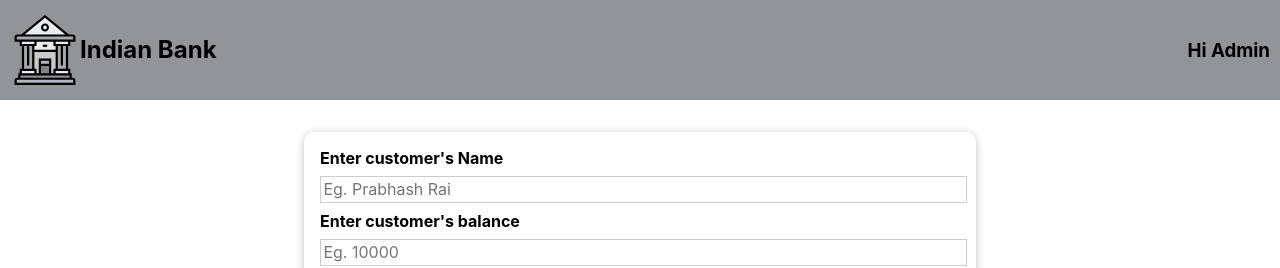
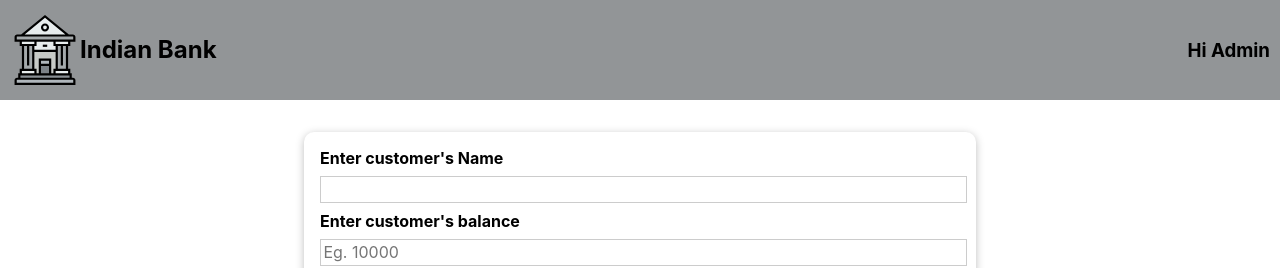
Before and after one commit to prabhashrai02/banking_management_-manager-view-, a React (Create React App) app: page / in a window 1280 px wide. Shown: the top 268 px of the page. Built offline with nearby package versions, Linux system fonts and the light colour scheme.

Commit message:
update bug fixed

```diff
--- a/src/Component/Addcustomer/Addcustomer.js
+++ b/src/Component/Addcustomer/Addcustomer.js
@@ -6,13 +6,18 @@ import './Addcustomer.css';
 const Addcustomer = (props) => {
 
     const [isediting, setisediting] = useState(props.editing.isediting === true ? true : false);
-    const username = props.editing.data.name;
-    const balance = props.editing.data.balance;
-    const interest = props.editing.data.interest;
 
-    const [enteredUsername, setenteredUsername] = useState(props.editing.isediting === true ? username : '');
-    const [enteredbalance, setenteredbalance] = useState(props.editing.isediting === true ? balance : '');
-    const [enteredinterest, setenteredinterest] = useState(props.editing.isediting === true ? interest : '');
+    const [enteredUsername, setenteredUsername] = useState('');
+    const [enteredbalance, setenteredbalance] = useState('');
+    const [enteredinterest, setenteredinterest] = useState('');
+
+    useEffect(() => {
+        setisediting(props?.editing?.isediting ?? false);
+        setenteredUsername(props?.editing?.data?.name ?? " ");
+        setenteredbalance(props?.editing?.data?.balance ?? " ");
+        setenteredinterest(props?.editing?.data?.interest ?? " ")
+    }, [props.editing.isediting, props.editing.data])
+
 
     useEffect(() => {
     }, [enteredUsername, enteredbalance, enteredinterest]);
@@ -34,10 +39,13 @@ const Addcustomer = (props) => {
         setenteredinterest('');
         setenteredbalance('');
         setenteredUsername('');
+
+        console.log(isediting);
+
+        isediting ? props.updated(data) : props.addCustomer(data);
         setisediting(false);
 
 
-        isediting ? props.updated(data) : props.addCustomer(data);
     }
 
     const ChangeUsername = (event) => {
```
